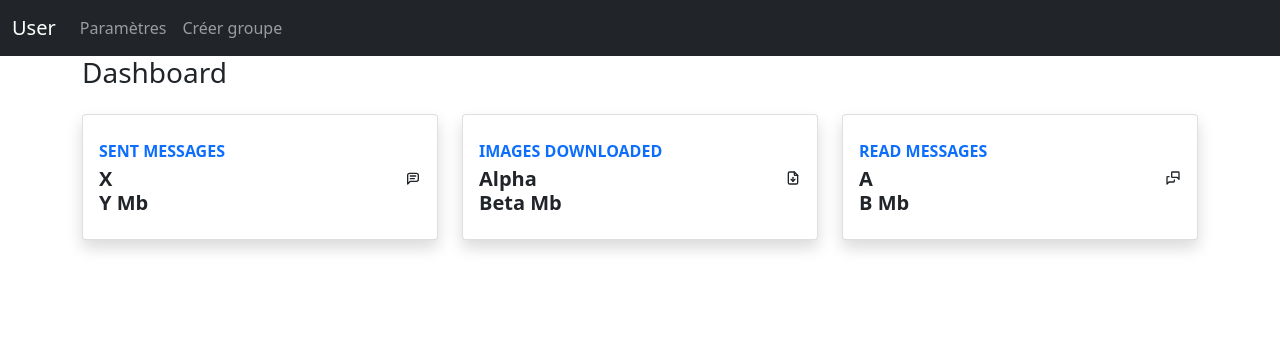
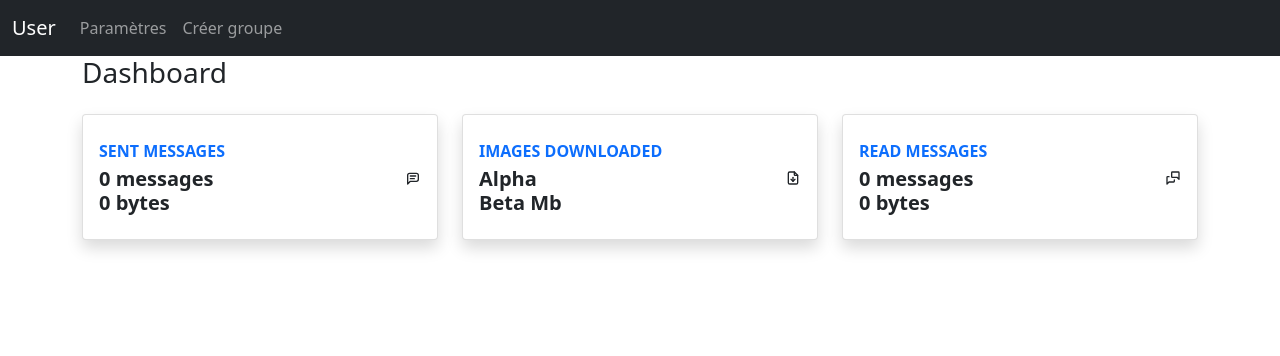
Before and after one commit to acburihan/chat_flask, a Flask app: page /dashboard in a window 1280 px wide. Shown: the top 356 px of the page. Run offline with Flask 2, Linux system fonts and the light colour scheme; data that the repository does not hold is empty; some libraries are stand-ins or nearby versions.

Commit message:
Dashbord backend
Backend for the sent and received fields in the dashboard

```diff
--- a/app.py
+++ b/app.py
@@ -1,3 +1,5 @@
+import sys
+
 import flask
 from flask import Flask, redirect, url_for
 from flask_wtf import FlaskForm
@@ -39,9 +41,19 @@ def group_page():
     return flask.render_template("groups.html")
 
 
-@app.route('/dashboard')
+@app.route('/dashboard', methods=['GET', 'POST'])
 def dashboard_page():
-    return flask.render_template("dashboard.html")
+    sent = db.session.query(Message).filter(Message.sender_id == current_user).all()
+    s_vol = 0
+    for s in sent:
+        s_vol += sys.getsizeof(s)
+
+    received = db.session.query(Message).filter(Message.sender_id != current_user).all()
+    r_vol = 0
+    for r in received:
+        r_vol += sys.getsizeof(r)
+
+    return flask.render_template("dashboard.html.jinja2", sent=len(sent), sent_volume=s_vol, received=len(received), received_volume=r_vol)
 
 
 @app.route('/login')
@@ -61,6 +73,7 @@ def login_api():
     if current.password == password:
         current_user = current.user_id
         logged_in = True
+    db.session.commit()
     return redirect(url_for('hello_world'))
 
 
--- a/templates/dashboard.html
+++ b/templates/dashboard.html.jinja2
@@ -40,8 +40,8 @@
                         <div class="row align-items-center no-gutters">
                             <div class="col me-2">
                                 <div class="text-uppercase text-primary fw-bold text-xs mb-1"><span>Sent messages</span></div>
-                                <div class="text-dark fw-bold h5 mb-0"><span>X</span></div>
-                                <div class="text-dark fw-bold h5 mb-0"><span>Y Mb</span></div>
+                                <div class="text-dark fw-bold h5 mb-0"><span>{{ sent }} messages</span></div>
+                                <div class="text-dark fw-bold h5 mb-0"><span>{{ sent_volume }} bytes</span></div>
                             </div>
                             <div class="col-auto"><svg xmlns="http://www.w3.org/2000/svg" width="1em" height="1em" viewBox="0 0 24 24" stroke-width="2" stroke="currentColor" fill="none" stroke-linecap="round" stroke-linejoin="round" class="icon icon-tabler icon-tabler-message fa-2x text-gray-300">
                                     <path stroke="none" d="M0 0h24v24H0z" fill="none"></path>
@@ -79,8 +79,8 @@
                         <div class="row align-items-center no-gutters">
                             <div class="col me-2">
                                 <div class="text-uppercase text-primary fw-bold text-xs mb-1"><span>read messages</span></div>
-                                <div class="text-dark fw-bold h5 mb-0"><span>A</span></div>
-                                <div class="text-dark fw-bold h5 mb-0"><span>B Mb</span></div>
+                                <div class="text-dark fw-bold h5 mb-0"><span>{{ received }} messages</span></div>
+                                <div class="text-dark fw-bold h5 mb-0"><span>{{ received_volume }} bytes</span></div>
                             </div>
                             <div class="col-auto"><svg xmlns="http://www.w3.org/2000/svg" width="1em" height="1em" viewBox="0 0 24 24" stroke-width="2" stroke="currentColor" fill="none" stroke-linecap="round" stroke-linejoin="round" class="icon icon-tabler icon-tabler-messages fa-2x text-gray-300">
                                     <path stroke="none" d="M0 0h24v24H0z" fill="none"></path>
```
Also changed, not shown: database/database.db.
